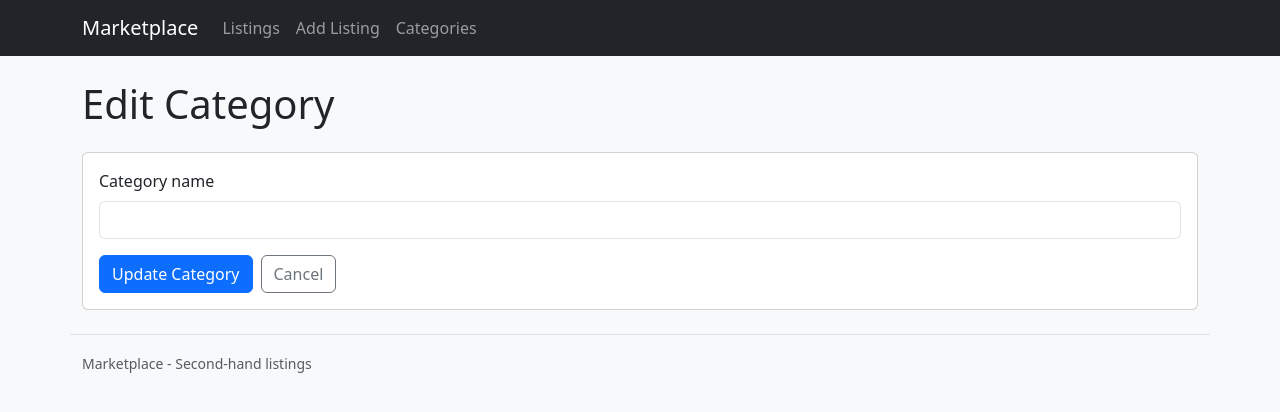
After one commit to Rjohnahld/marketplace_backend, a Node server app: template views/edit-category.ejs in a window 1280 px wide. The commit adds this page. Shown: the top 412 px of the page. Run offline with Node 20, Linux system fonts and the light colour scheme; the template is opened without the code that fills it, so the values that code supplies are empty; some libraries are stand-ins or nearby versions.

Commit message:
added update features for categories

```diff
--- a/index.js
+++ b/index.js
@@ -221,6 +221,30 @@ app.post("/category/create", async function (req, res, next) {
     }
 });
 
+app.get("/category/:id/edit", async function (req, res, next) {
+    try {
+        const [rows] = await dbConnection.execute(
+            "SELECT * FROM categories WHERE category_id = ?", [req.params.id]);
+        if (!rows[0]) {
+            return res.status(404).send("Category not found");
+        }
+        res.render("edit-category", { pageTitle: "Edit Category", category: rows[0] });
+    } catch (e) {
+        next(e);
+    }
+});
+
+app.post("/category/:id/edit", async function (req, res, next) {
+    try {
+        await dbConnection.execute(
+            "UPDATE categories SET name = ? WHERE category_id = ?",
+            [req.body.name, req.params.id]);
+        res.redirect("/categories");
+    } catch (e) {
+        next(e);
+    }
+});
+
 app.listen(port, () => {
     console.log(`Server running at http://localhost:${port}`);
 });
--- /dev/null
+++ b/views/edit-category.ejs
@@ -0,0 +1,8 @@
+<h1 class="mb-4">Edit Category</h1>
+<form method="POST" class="card card-body">
+  <%- include("category-form", { category }) %>
+  <div class="d-flex gap-2">
+    <button type="submit" class="btn btn-primary">Update Category</button>
+    <a class="btn btn-outline-secondary" href="/categories">Cancel</a>
+  </div>
+</form>
```
Also changed, not shown: views/categories.ejs (+7 -4 lines).
